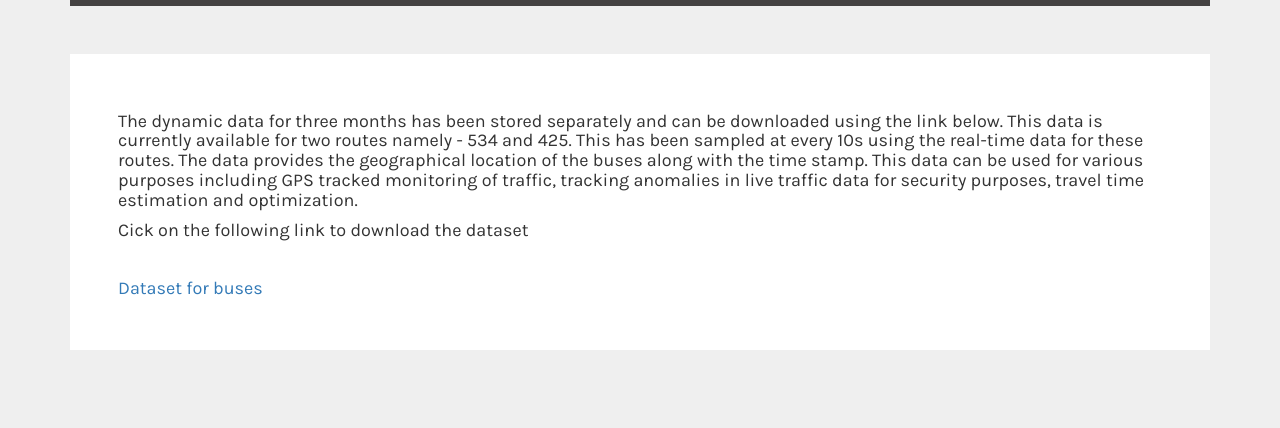
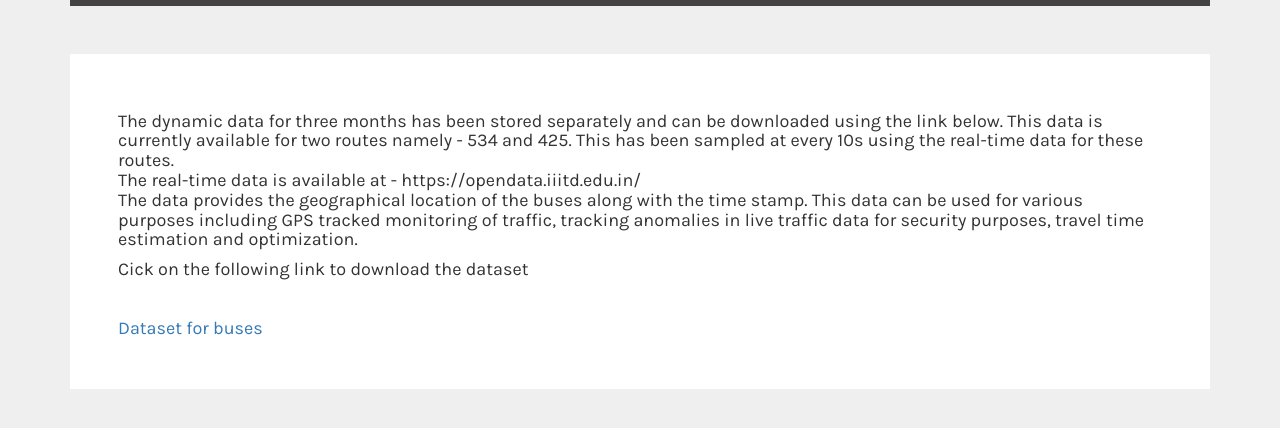
Before and after one commit to bus-data/bus-data.github.io, a plain HTML site: page index.html in a window 1280 px wide. Shown: the part 172-600 px from the top of the page. Drawn offline with Linux system fonts and the light colour scheme.

Commit message:
Update index.html

```diff
--- a/index.html
+++ b/index.html
@@ -18,7 +18,7 @@
 
     </div>
     <div class="_col col-md-12 on_time">
-        <h4>The dynamic data for three months has been stored separately and can be downloaded using the link below. This data is currently available for two routes namely - 534 and 425. This has been sampled at every 10s using the real-time data for these routes. The data provides the geographical location of the buses along with the time stamp. This data can be used for various purposes including GPS tracked monitoring of traffic, tracking anomalies in live traffic data for security purposes, travel time estimation and optimization.</h4>
+        <h4>The dynamic data for three months has been stored separately and can be downloaded using the link below. This data is currently available for two routes namely - 534 and 425. This has been sampled at every 10s using the real-time data for these routes.<br>The real-time data is available at - https://opendata.iiitd.edu.in/<br>The data provides the geographical location of the buses along with the time stamp. This data can be used for various purposes including GPS tracked monitoring of traffic, tracking anomalies in live traffic data for security purposes, travel time estimation and optimization.</h4>
         <h4>Cick on the following link to download the dataset</h4><br>
         <a href="https://github.com/bus-data/bus-data.github.io/raw/master/asset/dataset.zip">Dataset for buses</a>
 
```
